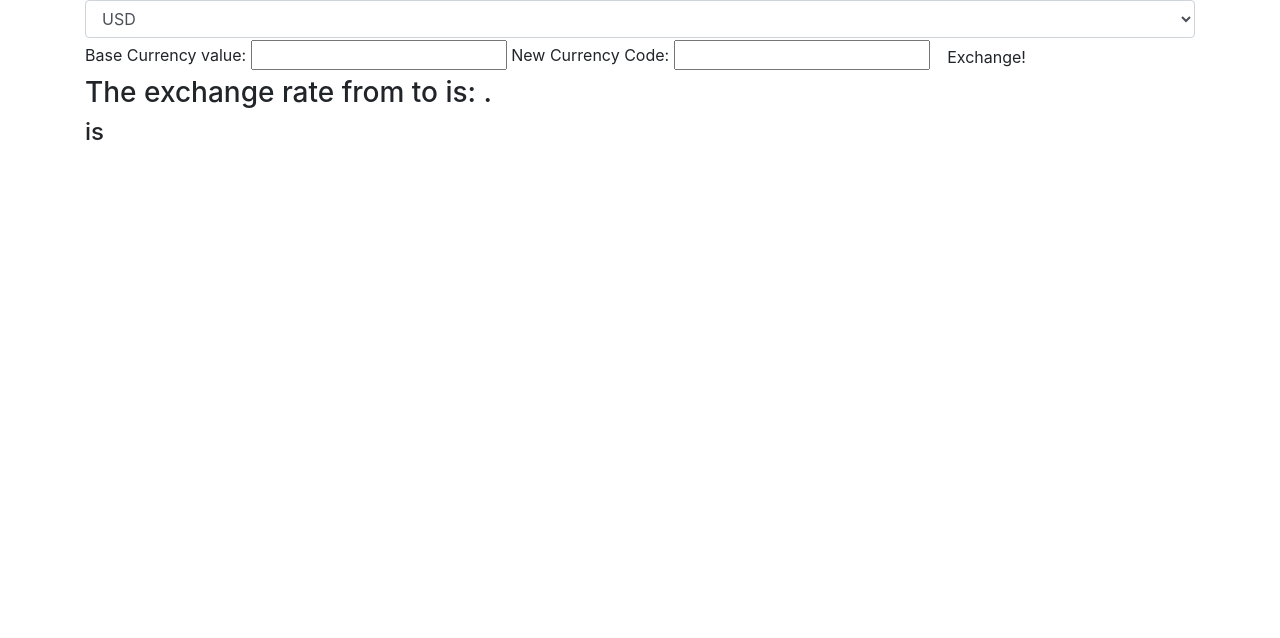
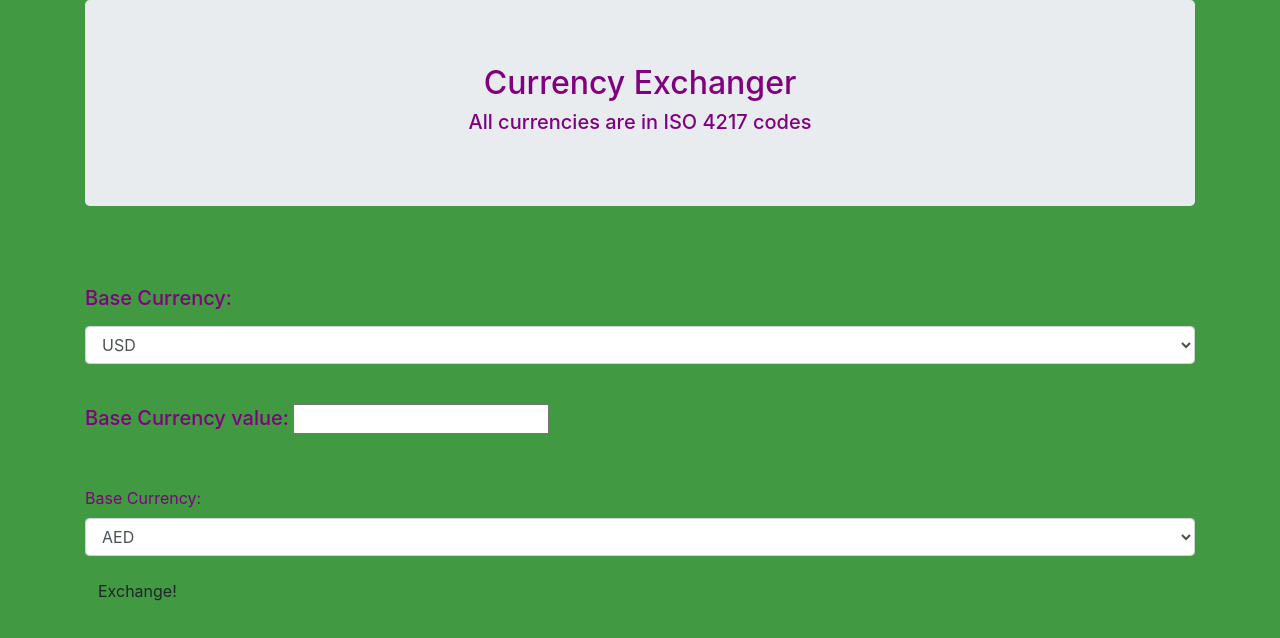
Before and after one commit to Scott-Ian/Currency-Exchanger, a website built with webpack: page src/index.html in a window 1280 px wide. Built offline with nearby package versions, Linux system fonts and the light colour scheme; files whose address does not match are found by name.

Commit message:
updates README.md to reflect specifications progress. Updates index.html and styles.css for visual updates. Fixes error that resulted in an incorrect results/error display if currency value was left blank, by making currency value input field required.

```diff
--- a/src/index.html
+++ b/src/index.html
@@ -3,26 +3,93 @@
 <head>
   <meta charset="UTF-8">
   <meta name="viewport" content="width=device-width, initial-scale=1.0">
-  <link href="css/bootstrap.css" rel="stylesheet" type="text/css">
-  <link href="css/styles.css" rel="stylesheet" type="text/css">
-  <script src="js/jquery-3.5.1.js"></script>
-  <script src="js/scripts.js"></script>
   <title>Document</title>
 </head>
 <body>
   <div class="container">
+    <div class="jumbotron">
+      <h2>Currency Exchanger</h2>
+      <h5>All currencies are in ISO 4217 codes</h5>
+    </div>
+
+    <br>
+    <br>
 
     <form id="currency-exchange">
-      <select class="form-control" id="base-currency">
-        <option>USD</option>
-        <option>EUR</option>
-      </select>
+      <div class="form-group">
+        <label for="base-currency"><h5>Base Currency:</h5></label>
+        <select class="form-control" id="base-currency">
+          <option>USD</option>
+          <option>EUR</option>
+        </select>
+      </div>
 
-      <label for="base-value">Base Currency value:</label>
-      <input id="base-value" type="number">
+      <br>
 
-      <label for="new-currency">New Currency Code:</label>
-      <input id="new-currency" type="text">
+      <div class="form-group">
+        <label for="base-value"><h5>Base Currency value:</h5></label>
+        <input id="base-value" type="number" required>
+      </div>
+
+      <br>
+
+      <div class="form-group">
+
+        <label for="new-currency">Base Currency:</label>
+        <select class="form-control" id="new-currency">
+          <option>AED</option>
+          <option>ARS</option>
+          <option>AUD</option>
+          <option>BGN</option>
+          <option>BRL</option>
+          <option>BSD</option>
+          <option>CAD</option>
+          <option>CHF</option>
+          <option>CLP</option>
+          <option>CNY</option>
+          <option>COP</option>
+          <option>CZK</option>
+          <option>DKK</option>
+          <option>DOP</option>
+          <option>EGP</option>
+          <option>EUR</option>
+          <option>FJD</option>
+          <option>GBP</option>
+          <option>GTQ</option>
+          <option>HKD</option>
+          <option>HRK</option>
+          <option>HUF</option>
+          <option>IDR</option>
+          <option>ILS</option>
+          <option>INR</option>
+          <option>ISK</option>
+          <option>JPY</option>
+          <option>KRW</option>
+          <option>KZT</option>
+          <option>MXN</option>
+          <option>MYR</option>
+          <option>NOK</option>
+          <option>NZD</option>
+          <option>PAB</option>
+          <option>PEN</option>
+          <option>PHP</option>
+          <option>PKR</option>
+          <option>PLN</option>
+          <option>PYG</option>
+          <option>RON</option>
+          <option>RUB</option>
+          <option>SAR</option>
+          <option>SEK</option>
+          <option>SGD</option>
+          <option>THB</option>
+          <option>TRY</option>
+          <option>TWD</option>
+          <option>UAH</option>
+          <option>USD</option>
+          <option>UYU</option>
+          <option>ZAR</option>
+        </select>
+    </div>
 
       <button class="submit btn">Exchange!</button>
     </form>
@@ -34,8 +101,6 @@
     </div>
 
     <div id="error"></div>
-
-
   </div>
 </body>
 </html>
--- a/src/main.js
+++ b/src/main.js
@@ -12,19 +12,19 @@ function displayCurrencyConversion(currencyExchanger, convertedValue) {
   $('#converted-currency').text(convertedValue.toString());
 
   $('#error').hide();
-  $('#result').show();
+  $('#results').show();
 }
 
 function displayError(currencyExchanger) {
   $('#error').html(`<h4>Oops Something Went Wrong! Error-type: ${currencyExchanger.error}`);
+  $('#results').hide();
   $('#error').show();
-  $('#result').hide();
 }
 
 function displayInvalidSelection(currencyExchanger) {
   $('#error').html(`<h4>Oops ${currencyExchanger.newCurrency} is not a valid selection. Please use ISO 4217 Codes Only`);
+  $('#results').hide();
   $('#error').show();
-  $('#result').hide();
 }
 
 $(document).ready(function () {
@@ -36,7 +36,7 @@ $(document).ready(function () {
     // Stores User Input for currencyExchanger Object Creation
     const baseCurrency = $('#base-currency').val();
     const baseValue = parseInt($('#base-value').val());
-    const newCurrency = $('#new-currency').val().toUpperCase();
+    const newCurrency = $('#new-currency').val();
 
     currencyExchanger = new CurrencyExchanger(baseCurrency, baseValue, newCurrency);
 
--- a/src/styles.css
+++ b/src/styles.css
@@ -1,3 +1,27 @@
-/* #results, #error {
+#results, #error {
   display: none;
-} */
+}
+
+select {
+  width: 2em;
+}
+
+body {
+  background-color: rgb(65, 153, 65);
+  color: purple;
+}
+
+.jumbotron{
+  align-self: center;
+  justify-content: center;
+  text-align: center;
+}
+
+form {
+  justify-content: center;
+}
+
+.submit-button {
+  color: purple;
+  background-color: rgb(65, 153, 65);
+}
```
Also changed, not shown: README.md.
